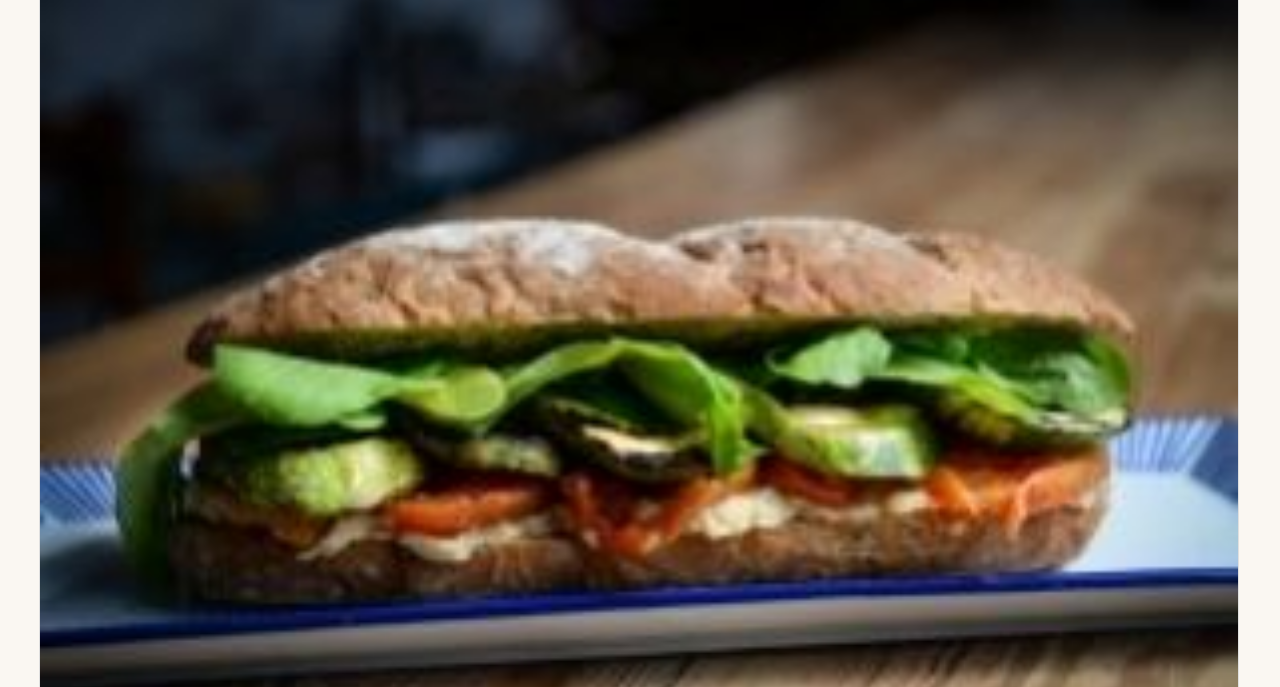
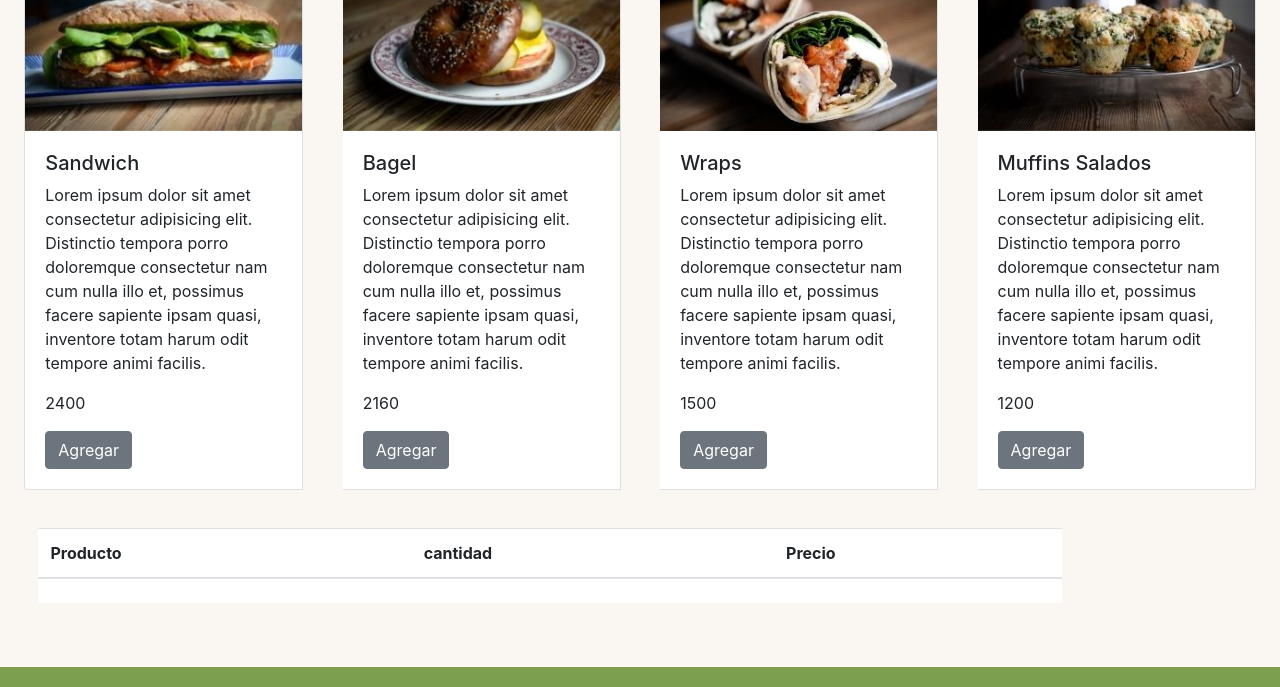
Before and after one commit to RosarioJarque/MuchaPlanner_Jarque, a plain HTML site: page pages/mucha-deli.html in a window 1280 px wide. Shown: the part 185-872 px from the top of the page. Drawn offline with nearby package versions, Linux system fonts and the light colour scheme.

Commit message:
Modificacion de la logica, funcionamiento de botones

```diff
--- a/css/estilos.css
+++ b/css/estilos.css
@@ -286,10 +286,12 @@ li {
   margin-top: 10%;
   margin-bottom: 10%; }
 
-.muchaDeli__table {
+/* Mucha-Deli */
+.card-estilos {
   margin: 3%; }
 
-.cart__button {
-  background-color: #e6914f;
-  border: none;
-  border-radius: 50%; }
+.menuCarrito {
+  margin: 3%;
+  width: 80%;
+  background-color: white;
+  align-items: center; }
--- a/javascript/DomBuilder.js
+++ b/javascript/DomBuilder.js
@@ -1,39 +1,31 @@
-// Esta clase va a permitir crear elementos en el HTML sin especificacion
+// Funciones que crea las card del catalogo. El parametro viene del product de forEach
+function buildCatalogo(product){
 
-class DOMBuilder{
-    constructor(){
+    const htmlCatalogo =
 
-    }
-    h2(title){
-        const h2 = document.createElement('h2');
-        h2.textContent = title;
-        return h2;
-    }
+                        `<div class="card card-estilos" style="width: 18rem;">
+                            <img src="${product.img}">
+                            <div class="card-body">
+                                <h5 class="title">${product.name}</h5>
+                                <p class="card-text">${product.description}</p>
+                                <p class="card-text">${product.price}</p>
+                                <input type="button" class="btn btn-secondary btnProduct" data-id="${product.id}" value="Agregar">
+                            </div>
+                        </div>`;
 
-    img(src) {
-        const img = document.createElement('img');
-        img.src = src;
+    return htmlCatalogo;
 
-        return img;
-    }
+}
 
-    p(content){
-        const p = document.createElement('p');
-        p.textContent = content;
 
-        return p;
-    }
+function BuildGrillaCarrito(product){
 
-    // El parametro id es para identificar el boton y el producto que selecciono
-    button(content, className, id){
-        const button = document.createElement('button');
-        button.textContent = content;
-    // Class list es lo que tengo que usar para darle los estilos al html, creando la clase en css
-        button.classList.add(className);
-        button.classList.add('cart__button');
-        // Metodo que permite agregar atributo al boton
-        button.setAttribute('data-id', id);
+    const htmlGrillaCarrito =
 
-        return button;
-    }
+                            `<td>${product.name}</td>
+                            <td>""</td>
+                            <td>${product.price}</td>`
+
+    return htmlGrillaCarrito;
+
 }
--- a/javascript/app.js
+++ b/javascript/app.js
@@ -1,128 +1,125 @@
-// Funcion para crear un card manipulando el DOM
-function buildProductCard(product){
-    // DIV PADRE
-    const div = document.createElement('div');
-    div.classList.add('card');
+let selectedProducts = [];
 
-
-    const title = domBuilder.h2(product.name);
-    const image = domBuilder.img(product.img);
-    const description = domBuilder.p(product.description);
-    const price = domBuilder.p(product.price);
-    const button = domBuilder.button('Seleccionar','btnProduct', product.id);
-
-
-
-    // Aca incluyo los elementos al contenedor (html) DIV
-    div.appendChild(title);
-    div.appendChild(image);
-    div.appendChild(description);
-    div.appendChild(price);
-    div.appendChild(button);
-
-    return div;
-}
-
-// Funcion para crear las card del carrito
-
-function buildProductCart(product){
-    // DIV PADRE
-    const div = document.createElement('div');
-
-    const title = domBuilder.h2(product.name);
-    const image = domBuilder.img(product.img);
-    const price = domBuilder.p(product.price);
-
-    // Aca incluyo los elementos al contenedor (html) DIV
-    div.appendChild(title);
-    div.appendChild(image);
-    div.appendChild(price);
-
-    return div;
-}
-
-
-// Funcion para el boton cuando hace click
-function onSelectClick(event) {
-    // Con esto me devuelve el ID del boton cuando hago click
-    const idProduct = event.target.dataset.id;
-    // Con esto tomo el objeto del data que coincida con el id seleccionado
+// Funcion para el boton
+function onSelectClick(event){
+    // Igual el idProduct al objeto que toma el dataset por data-id
+    const idProduct = event.target.dataset.id
+    // find nos devuelve el primer objeto que cumple la condicion (id)
     selectedProduct = products.find(function(product){
-        if (product.id === idProduct){
+        if(product.id === idProduct){
             return product;
         }
     });
 
-    // Cada vez que selecciona pushea en el array vacio el producto
-    selectedProducts.push(selectedProduct);
-    // Ahora esta data la guardo en el local storage
-// En esta variable guardo la data como string(srtingify), xq en local stogare solo puedo guardar n° y string
-// Cuando selecciono el producto, paso de objeto a string y lo guardo en key selectedProducts
+    //Agrego al array nuevo lo seleccionado
+selectedProducts.push(selectedProduct);
+// Guardo el array de productos seleccionados en el LocalSotorage. Con JSON.stringify convierto el objeto a string
+localStorage.setItem('selectedProducts', JSON.stringify(selectedProducts));
 
-    localStorage.setItem('selectedProducts', JSON.stringify(selectedProducts));
 
-    // Llamo a la funcion de crear la card del producto select
-    buildCart();
-}
-
-// Funcion para generar una card de los productos seleccionados
-
-function buildCart(){
-    // Cada vez que selecciono un producto voy a obtener un card con los seleccionados
-    const lastProduct = selectedProducts[selectedProducts.length -1];
-    const card = buildProductCart(lastProduct);
-    selectedContainer.appendChild(card);
+// Llamo a la funcion que crea la grilla
+grillaCarrito();
 
 }
 
-// totalProductsContainer.textContent = selectedProducts.length;
+
+// funcion para crear la grilla carrito
+function grillaCarrito () {
+    // Esto es para que cuando haga el for each solo tome el ultimo y no encadene contando 1, 12, 123.
+    const lastProduct = selectedProducts[selectedProducts.length -1];
+    const grilla = BuildGrillaCarrito(lastProduct);
+
+    selectedContainer.innerHTML += grilla;
+}
+
+window.addEventListener('load', function(){
+
+    // Esta variable guarda el lugar donde creo el catalogo
+    const productContainer = document.getElementById('productContainer');
+    // Esta variable guarda el lugar donde creo la grilla
+    const selectedContainer = document.getElementById('selectedContainer');
+
+    // En cada vuelta recibo un item del data. Que es Product, el que uso de paramentro.
+    products.forEach(function(product){
+        if(product.available){
+            const card = buildCatalogo(product);
+            productContainer.innerHTML += card;
+        }
+    });
+
+    // Vuelvo a convertir en objeto lo que tomo de storage
+    const cart = JSON.parse(localStorage.getItem('selectedProducts'));
+
+    // Imprime lo que guarda el storage
+    if(cart) {
+        cart.forEach(function(product){
+            const grilla = BuildGrillaCarrito(product);
+            selectedContainer.innerHTML += grilla;
+        });
+    }
 
 
 
-// Instancio la clase (objeto) que cree en DomBuilder.js
-const domBuilder = new DOMBuilder();
-// Este array se va a llenar con las selecciones que se hagan
-let selectedProducts = [];
-
-// Funcion para que el codigo para que la app inicie cuando el documentento esta cargado
-window.addEventListener('load', function(){
-    // Aca defino que quiero que se creen en el div contenedor que tengo hardcodeado en el html
-    const productContainer = $('#productContainer');
-    const selectedContainer = $('#selectedContainer');
-    const totalProductsContainer = $('#totalProducts');
-// Foreach para recorrer el arry de products data y generar el html dinamicamente
-    products.forEach(function(product){
-    // Hago que la tarjeta se contruya solo si el producto esta disponible
-        if(product.available){
-            // Llamo a la funcion builProductCard par crear la card en cada vuelta
-            const card = buildProductCard(product);
-            // Al productContainer le agrego un hijo (las card que cree)
-            // productContainer.appendChild(card);
-            $(productContainer).append(card)
-        }
-    });
-
-    // Para recuperarlo, lo necesito como objeto lo convierto asi..
-    // Cuando mi aplicacion inicia lo convierto de string a objeto para poder
-    // Usar el forEach y armo la card del cart
-    const cart = JSON.parse(localStorage.getItem('selectedProducts'));
-
-//     if(cart){
-// // Esto es para que re imprima en la columna del carrito
-//         cart.forEach(function(product){
-//         const card = buildProductCard(product);
-//         $(selectedContainer).append(card);
-//         });
-//     }
 
 
-// EN ESTE PUNTO TENGO EL DOM LISTO
-// Ahora voy a acceder a los botones
-// Con querySlectorAll llamo a todos los elementos que tengan una misma clase o id
+    // DOM Creado, le doy funcionalidad a btn
+    // QuerySelectorAll va a tomar a TODOS los botones y genera un array
     const btnProducts = document.querySelectorAll('.btnProduct');
-    // hago un forEach para recorrer todos los botones
+    // Recorro todos los botones
     btnProducts.forEach(function(btnProduct){
-        // evento para que escuche el click
-        btnProduct.addEventListener('click', onSelectClick );
+        btnProduct.addEventListener('click', onSelectClick);
     })
 })
+
+
+
+
+
+
+
+
+
+
+
+
+
+
+
+
+
+
+// const divPadre = document.createElement('div');
+    // divPadre.classList.add('card', 'card-estilos');
+
+    //     const image = document.createElement('img');
+    //     image.src = product.img;
+    //     const divHijo = document.createElement('div');
+    //     divHijo.classList.add('card-body');
+
+    //         const title = document.createElement('h5');
+    //         title.textContent = product.name;
+    //         title.classList.add('card-title');
+
+    //         const description = document.createElement('p');
+    //         description.textContent = product.description;
+    //         description.classList.add('card-text');
+
+    //         const price = document.createElement('p');
+    //         price.textContent = product.price;
+    //         price.classList.add('card-text');
+
+    //         const button = document.createElement('button');
+    //         button.textContent = "Agregar";
+    //         button.classList.add('btn', 'btn-secondary', 'btnProduct');
+
+    // divPadre.appendChild(image);
+    // divPadre.appendChild(divHijo);
+
+    //     divHijo.appendChild(title);
+    //     divHijo.appendChild(description);
+    //     divHijo.appendChild(price);
+    //     divHijo.appendChild(button);
+
+    // return divPadre;
+
+    // cambiar innerhtml por         // productContainer.appendChild(card);
--- a/javascript/data.js
+++ b/javascript/data.js
@@ -4,7 +4,7 @@ const products = [
         "name" : "Sandwich",
         "description" : "Lorem ipsum dolor sit amet consectetur adipisicing elit. Distinctio tempora porro doloremque consectetur nam cum nulla illo et, possimus facere sapiente ipsam quasi, inventore totam harum odit tempore animi facilis.",
         "img" : "../img/data4.jpg",
-        "price" : 70,
+        "price" : 2400,
         "available": true,
         tags: ["clasico", "tanto gusto", "bread"]
     },{
@@ -12,7 +12,7 @@ const products = [
         "name" : "Bagel",
         "description" : "Lorem ipsum dolor sit amet consectetur adipisicing elit. Distinctio tempora porro doloremque consectetur nam cum nulla illo et, possimus facere sapiente ipsam quasi, inventore totam harum odit tempore animi facilis.",
         "img" : "../img/data2.jpg",
-        "price" : 80,
+        "price" : 2160,
         "available": true,
         tags: ["clasico", "tanto gusto", "bread"]
     },{
@@ -20,7 +20,7 @@ const products = [
         "name" : "Wraps",
         "description" : "Lorem ipsum dolor sit amet consectetur adipisicing elit. Distinctio tempora porro doloremque consectetur nam cum nulla illo et, possimus facere sapiente ipsam quasi, inventore totam harum odit tempore animi facilis.",
         "img" : "../img/data1.jpg",
-        "price" : 60,
+        "price" : 1500,
         "available": true,
         tags: ["clasico", "tanto gusto", "bread"]
     },{
@@ -28,7 +28,7 @@ const products = [
         "name" : "Muffins Salados",
         "description" : "Lorem ipsum dolor sit amet consectetur adipisicing elit. Distinctio tempora porro doloremque consectetur nam cum nulla illo et, possimus facere sapiente ipsam quasi, inventore totam harum odit tempore animi facilis.",
         "img" : "../img/data3.jpg",
-        "price" : 50,
+        "price" : 1200,
         "available": true,
         tags: ["clasico", "tanto gusto", "bread"]
     }
--- a/pages/mucha-deli.html
+++ b/pages/mucha-deli.html
@@ -40,19 +40,31 @@
             </div>
         </nav>
     </header>
+    <!-- Seccion que crea el catalogo -->
     <section>
-<table class="muchaDeli__table">
-    <tr>
-        <td>
-            <div id="productContainer"></div>
-        </td>
-        <td>
-            <div id="selectedContainer"></div>
-            <!-- salida que muestra cantidad de elementos en carrito -->
-            <p id="totalProducts"></p>
-        </td>
-    </tr>
-</table>
+        <div id="productContainer" class="card-group row"></div>
+
+        </div>
+    </section>
+    <!-- Seccion que crea la grilla del carrito -->
+    <section>
+        <div>
+            <div class="menuCarrito">
+                <table class="table col-lg-12">
+                    <thead>
+                      <tr>
+                        <th scope="col">Producto</th>
+                        <th scope="col">cantidad</th>
+                        <th scope="col">Precio</th>
+                      </tr>
+                    </thead>
+                    <tbody id="selectedContainer">
+                     <td id="totalProducts"></td>
+                    </tbody>
+                  </table>
+
+            </div>
+          </div>
     </section>
     <footer class="container-fluid Footer">
         <div class="row justify-content-center Footer__Row">
--- a/scss/main.scss
+++ b/scss/main.scss
@@ -329,16 +329,15 @@ li{
 	margin-bottom: 10%;
 }
 
-// Carrito
+/* Mucha-Deli */
 
-.muchaDeli__table{
-	margin: 3%;
+.card-estilos{
+    margin: 3%;
 }
 
-
-
-.cart__button{
-	background-color: $Naranja;
-	border: none;
-	border-radius:50%;
+.menuCarrito{
+    margin: 3%;
+    width: 80%;
+    background-color: white;
+    align-items: center;
 }
```
